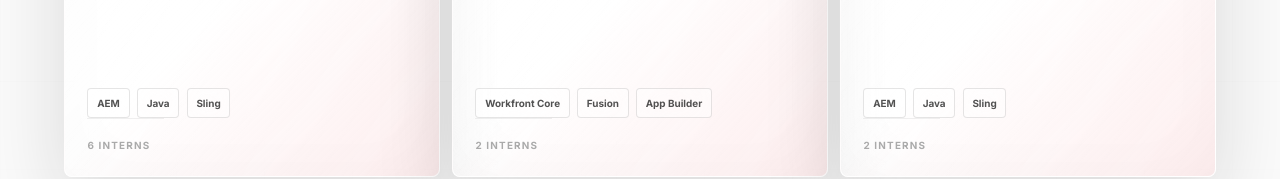
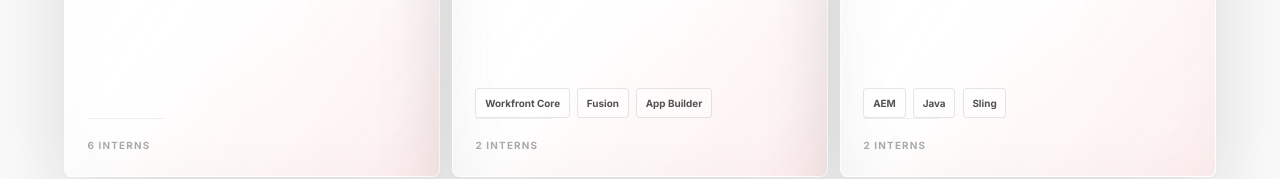
Before and after one commit to arrajeevchandar/acsinterns2026, a React (Vite) app in the folder frontend/: page /teams in a window 1280 px wide. Shown: the part 1743-1922 px from the top of the page. Built offline with nearby package versions, Linux system fonts and the light colour scheme; no server answers; a web font is replaced by a local one.

Commit message:
Commit changes to teams-details branch

```diff
--- a/frontend/src/pages/Teams/data.ts
+++ b/frontend/src/pages/Teams/data.ts
@@ -49,7 +49,7 @@ export const TEAMS: Team[] = [
     description:
       'The UI team owns the surfaces interns and stakeholders touch every day - design systems, dashboards, and the polish that makes products feel inevitable.',
     stack: ['React', 'TypeScript', 'Spectrum', 'Framer Motion'],
-    lead: 'Priya Anand',
+    lead: 'Arun Rajkumar',
     memberCount: 3,
   },
   {
@@ -60,7 +60,7 @@ export const TEAMS: Team[] = [
     description:
       'Pipelines, warehouses, and the analytics layer that powers every other team. They turn the noisy into the navigable.',
     stack: ['Snowflake', 'Airflow', 'dbt', 'Python'],
-    lead: 'Marcus Liang',
+    lead: 'Suryanarayana Murthy Kothapalli',
     memberCount: 2,
   },
   {
@@ -81,8 +81,8 @@ export const TEAMS: Team[] = [
     tagline: 'Experience management at enterprise scale - authoring the web.',
     description:
       'Authoring, delivery, and personalization on Adobe Experience Manager - the backbone of brand-facing content.',
-    stack: ['AEM', 'Java', 'Sling', 'HTL'],
-    lead: 'Devon Park',
+    stack: [],
+    lead: '',
     memberCount: 8,
   },
   {
```
